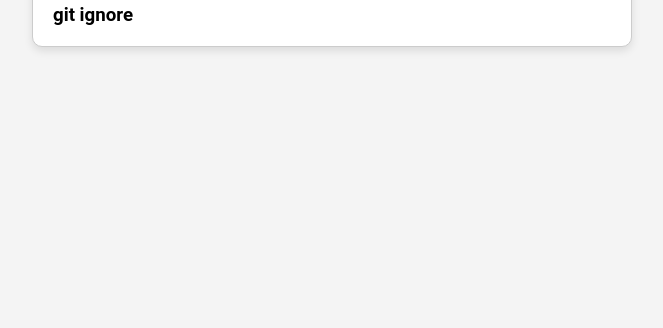
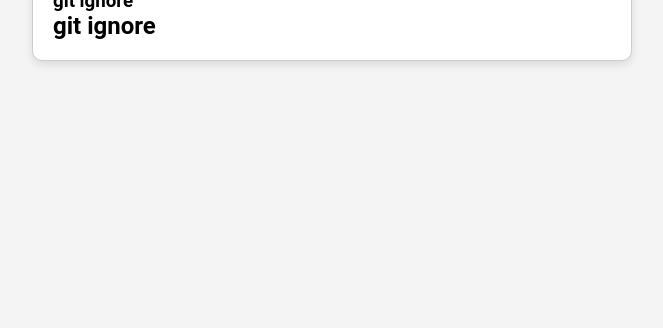
Before and after one commit to ayasiin/Task-Tracker-demo, a plain HTML site: page index.html in a window 1280 px wide. Shown: the part 472-800 px from the top of the page, without its empty margins (308-971 px from the left). Drawn offline with Linux system fonts and the light colour scheme.

Commit message:
Added h2

```diff
--- a/index.html
+++ b/index.html
@@ -17,6 +17,7 @@
       </ul>
       <h1>Task complete</h1>
       <h3>git ignore</h3>
+      <h2>git ignore</h2>
     </div>
 
     <script src="script.js"></script>
```
Also changed, not shown: hot.html (added, +1 -0 lines), 1 other file.
